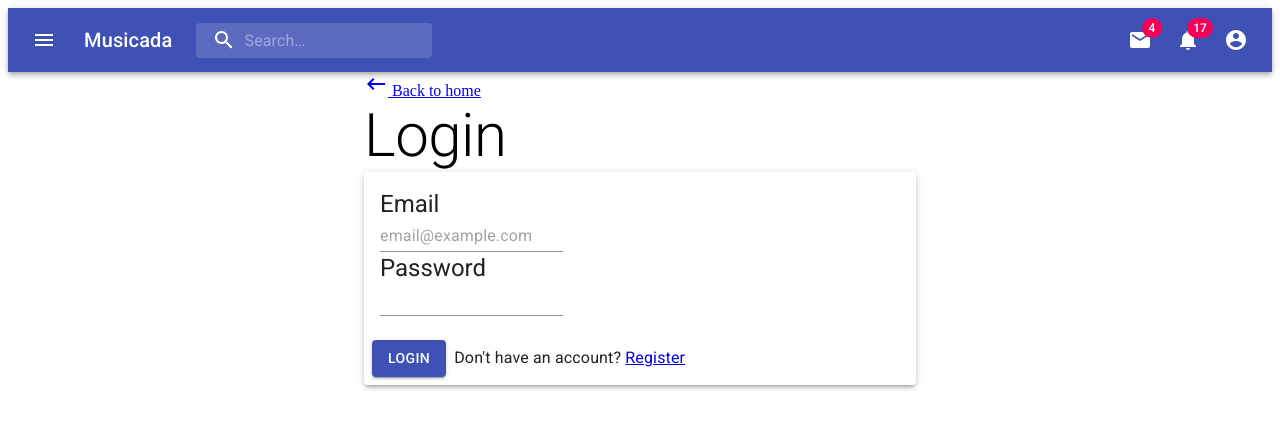
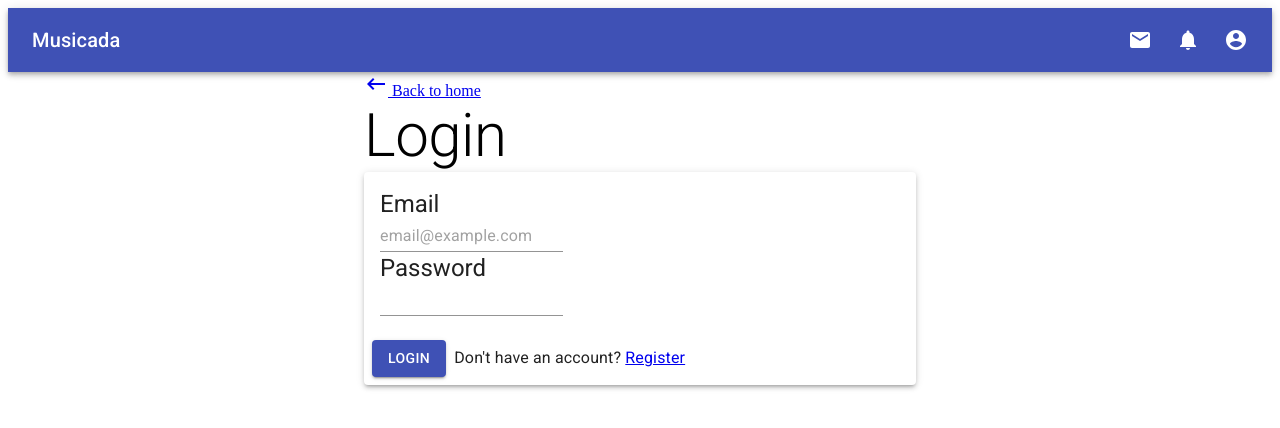
Before and after one commit to arob0017/Musicada, a React (Create React App) app in the folder client/: page / in a window 1280 px wide. Shown: the top 428 px of the page. Built offline with nearby package versions, Linux system fonts and the light colour scheme.

Commit message:
multiple tabs, removed some elements in navbar

```diff
--- /dev/null
+++ b/client/src/components/bottomNav.js
@@ -0,0 +1,95 @@
+import React from 'react';
+import PropTypes from 'prop-types';
+import Paper from '@material-ui/core/Paper';
+import Tabs from '@material-ui/core/Tabs';
+import Tab from '@material-ui/core/Tab';
+import Typography from '@material-ui/core/Typography';
+import Box from '@material-ui/core/Box';
+
+import AudiotrackIcon from '@material-ui/icons/Audiotrack';
+import FavoriteIcon from '@material-ui/icons/Favorite';
+import PersonPinIcon from '@material-ui/icons/PersonPin';
+import LocationCityIcon from '@material-ui/icons/LocationCity';
+
+import './style.css';
+
+import FavoriteTab from "../pages/Favorites";
+import JamminTab from "../pages/Jammin";
+import NightOutTab from '../pages/NightOut';
+import ProfileTab from "../pages/MyProfile";
+
+function TabPanel(props) {
+    const { children, value, index, ...other } = props;
+
+    return (
+        <div
+            role="tabpanel"
+            hidden={value !== index}
+            id={`simple-tabpanel-${index}`}
+            aria-labelledby={`simple-tab-${index}`}
+            {...other}
+        >
+            {value === index && (
+                <Box p={3}>
+                    <Typography>{children}</Typography>
+                </Box>
+            )}
+        </div>
+    );
+}
+
+TabPanel.propTypes = {
+    children: PropTypes.node,
+    index: PropTypes.any.isRequired,
+    value: PropTypes.any.isRequired,
+};
+
+function a11yProps(index) {
+    return {
+        id: `simple-tab-${index}`,
+        'aria-controls': `simple-tabpanel-${index}`,
+    };
+}
+
+
+export default function NavBum() {
+    const [value, setValue] = React.useState(0);
+
+    const handleChange = (event, newValue) => {
+        setValue(newValue);
+    };
+
+    return (
+        <div>
+            <footer>
+                <Paper square elevation={3}>
+                    <Tabs
+                        value={value}
+                        onChange={handleChange}
+                        variant="fullWidth"
+                        indicatorColor="secondary"
+                        textColor="secondary"
+                        aria-label="simple tabs example"
+                    >
+                        <Tab icon={<AudiotrackIcon />} label="JAMMIN" {...a11yProps(0)} />
+                        <Tab icon={<FavoriteIcon />} label="FAVORITES" {...a11yProps(1)} />
+                        <Tab icon={<LocationCityIcon />} label="Night Out" {...a11yProps(2)} />
+                        <Tab icon={<PersonPinIcon />} label="My Profile" {...a11yProps(3)} />
+                    </Tabs>
+                </Paper>
+            </footer>
+            <TabPanel value={value} index={0}>
+                <JamminTab />
+            </TabPanel>
+            <TabPanel value={value} index={1}>
+                <FavoriteTab />
+            </TabPanel>
+            <TabPanel value={value} index={2}>
+                <NightOutTab />
+            </TabPanel>
+            <TabPanel value={value} index={3}>
+                <ProfileTab />
+            </TabPanel>
+        </div>
+    );
+}
--- a/client/src/components/nav.js
+++ b/client/src/components/nav.js
@@ -4,12 +4,9 @@ import AppBar from '@material-ui/core/AppBar';
 import Toolbar from '@material-ui/core/Toolbar';
 import IconButton from '@material-ui/core/IconButton';
 import Typography from '@material-ui/core/Typography';
-import InputBase from '@material-ui/core/InputBase';
 import Badge from '@material-ui/core/Badge';
 import MenuItem from '@material-ui/core/MenuItem';
 import Menu from '@material-ui/core/Menu';
-import MenuIcon from '@material-ui/icons/Menu';
-import SearchIcon from '@material-ui/icons/Search';
 import AccountCircle from '@material-ui/icons/AccountCircle';
 import MailIcon from '@material-ui/icons/Mail';
 import NotificationsIcon from '@material-ui/icons/Notifications';
@@ -165,39 +162,19 @@ export default function PrimarySearchAppBar() {
         <div className={classes.grow}>
             <AppBar position="static">
                 <Toolbar>
-                    <IconButton
-                        edge="start"
-                        className={classes.menuButton}
-                        color="inherit"
-                        aria-label="open drawer"
-                    >
-                        <MenuIcon />
-                    </IconButton>
                     <Typography className={classes.title} variant="h6" noWrap>
                         Musicada
-          </Typography>
-                    <div className={classes.search}>
-                        <div className={classes.searchIcon}>
-                            <SearchIcon />
-                        </div>
-                        <InputBase
-                            placeholder="Search…"
-                            classes={{
-                                root: classes.inputRoot,
-                                input: classes.inputInput,
-                            }}
-                            inputProps={{ 'aria-label': 'search' }}
-                        />
-                    </div>
+                    </Typography>
+
                     <div className={classes.grow} />
                     <div className={classes.sectionDesktop}>
                         <IconButton aria-label="show 4 new mails" color="inherit">
-                            <Badge badgeContent={4} color="secondary">
+                            <Badge color="secondary">
                                 <MailIcon />
                             </Badge>
                         </IconButton>
                         <IconButton aria-label="show 17 new notifications" color="inherit">
-                            <Badge badgeContent={17} color="secondary">
+                            <Badge color="secondary">
                                 <NotificationsIcon />
                             </Badge>
                         </IconButton>
--- /dev/null
+++ b/client/src/components/style.css
@@ -0,0 +1,10 @@
+footer {
+    position: fixed;
+    left: 0;
+    bottom: 0;
+    width: 100%;
+    text-align: center;
+}
+.PrivateTabIndicator-root-10 {
+    height: 5px !important;
+}
--- /dev/null
+++ b/client/src/pages/Favorites.js
@@ -0,0 +1,13 @@
+import React, { Component } from 'react';
+
+
+
+class FavoritesTab extends Component {
+    render() {
+
+        return (
+            <h1>Favourites tab</h1>
+        );
+    }
+}
+export default FavoritesTab;
--- /dev/null
+++ b/client/src/pages/Jammin.js
@@ -0,0 +1,15 @@
+import React, { Component } from 'react';
+
+
+
+class JamminTab extends Component {
+    render() {
+
+        return (
+            <>
+                <h1>Jammin tab</h1>
+            </>
+        );
+    }
+}
+export default JamminTab;
--- /dev/null
+++ b/client/src/pages/MyProfile.js
@@ -0,0 +1,13 @@
+import React, { Component } from 'react';
+
+
+
+class ProfileTab extends Component {
+    render() {
+
+        return (
+            <h1>Profile tab</h1>
+        );
+    }
+}
+export default ProfileTab;
--- /dev/null
+++ b/client/src/pages/NightOut.js
@@ -0,0 +1,13 @@
+import React, { Component } from 'react';
+
+
+
+class NightOutTab extends Component {
+    render() {
+
+        return (
+            <h1>Night Out tab</h1>
+        );
+    }
+}
+export default NightOutTab;
--- a/client/src/pages/landing.js
+++ b/client/src/pages/landing.js
@@ -1,11 +1,11 @@
 import React from "react";
+import NavBum from "../components/bottomNav"
 import ButtonCmp from "../components/button";
 function Landing() {
     return (
         <>
-            <ButtonCmp>Landing Button</ButtonCmp>
             <div>
-                <h1>Hello World, landing page here</h1>
+                <NavBum />
             </div>
         </>
     );
```
